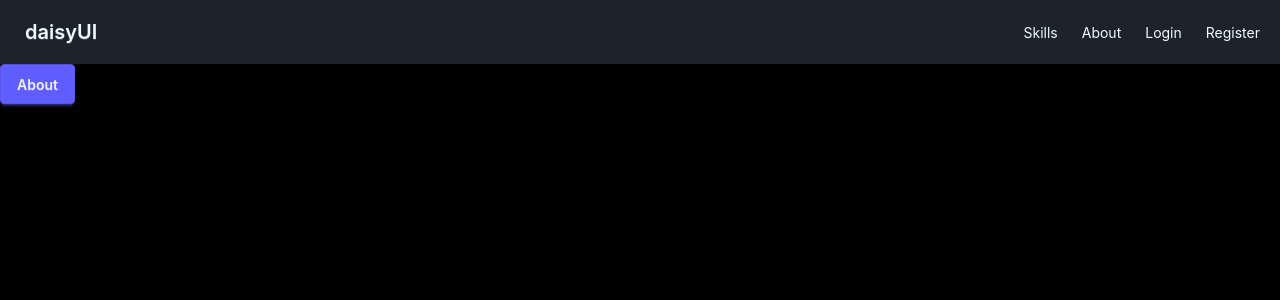
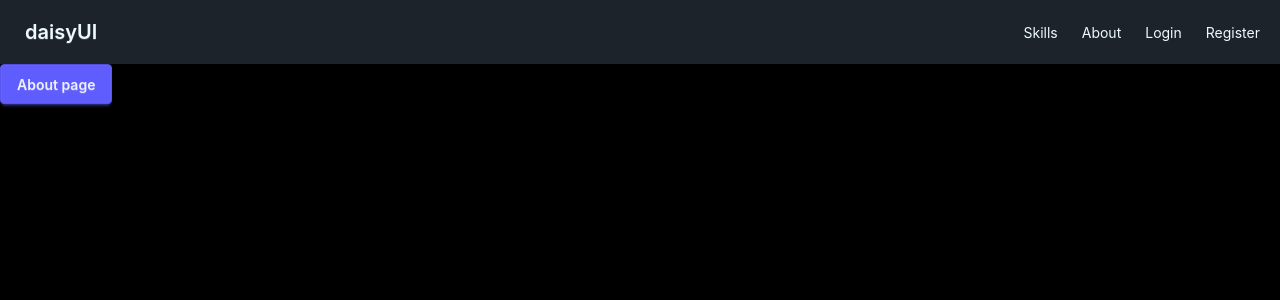
Before and after one commit to HarisShahnawaz/NANO-Agent-Skill-Manager, a Next.js app: page /about in a window 1280 px wide. Shown: the top 300 px of the page. Built offline with nearby package versions, Linux system fonts and the light colour scheme.

Commit message:
about page update

```diff
--- a/app/about/page.tsx
+++ b/app/about/page.tsx
@@ -1,4 +1,4 @@
 export default function AboutPage() {
-    return <h1 className="btn btn-primary">About</h1>
+    return <h1 className="btn btn-primary">About page</h1>
 
 }
--- a/app/page.tsx
+++ b/app/page.tsx
@@ -6,3 +6,4 @@ export default function Home() {
     </main>
   );
 }
+//checkout
--- a/app/skills/[identifier]/page.tsx
+++ b/app/skills/[identifier]/page.tsx
@@ -20,3 +20,4 @@ export default async function SkillsPage({ params }: {
     <div>Skill Not found</div>
   );
 }
+//skill
```
